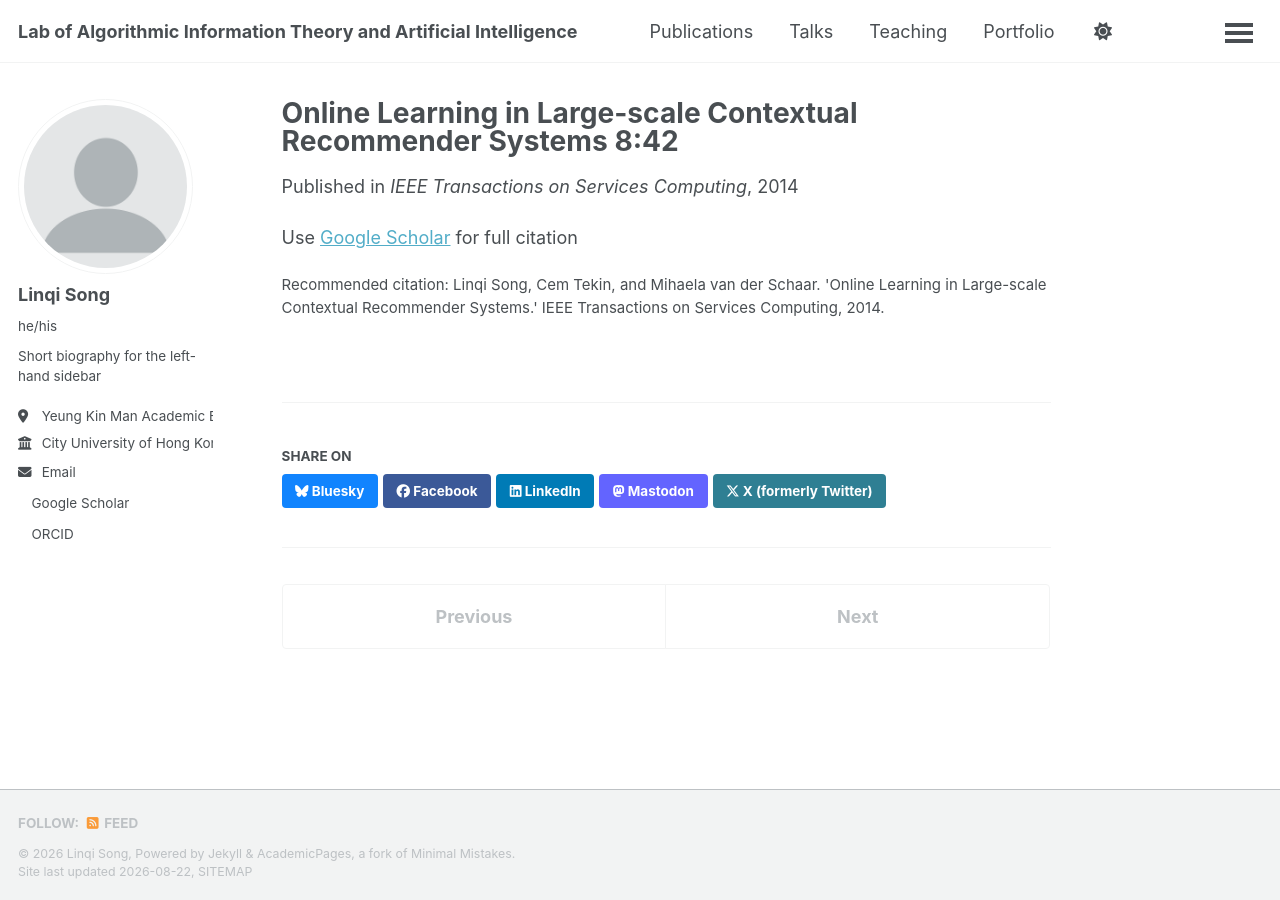
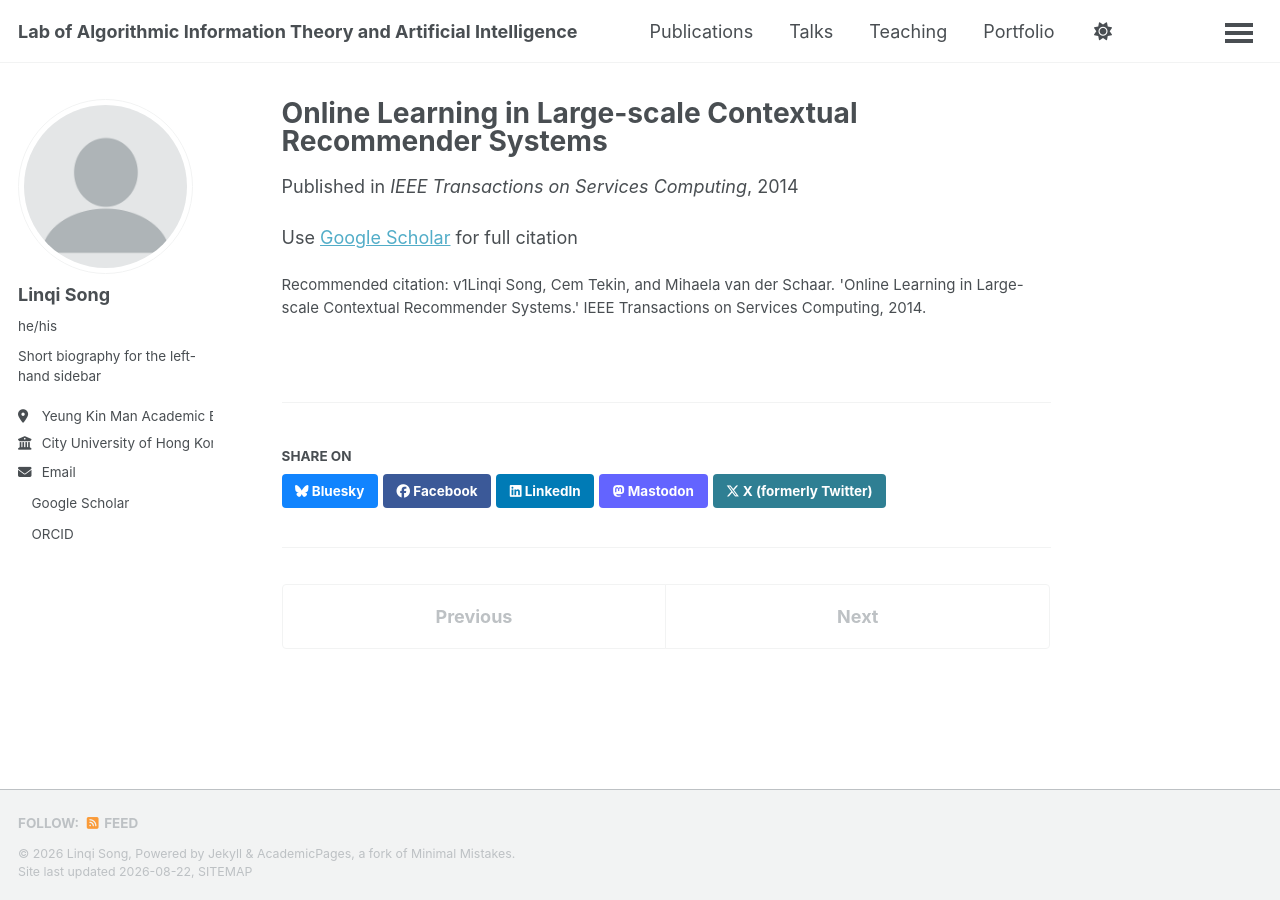
Before and after one commit to AI2LabSite/ai2labsite.github.io, a Jekyll site: the page built from _publications/2014-01-01-CemTekin-and-Mihaela-van-der-Schaar-Fellow.md, in a window 1280 px wide. Built offline with Jekyll 4.4.1, drawn with Linux system fonts in a browser that asks for light colours; a style sheet for code colours, icons or effects is not loaded.

Commit message:
Update 2014-01-01-CemTekin-and-Mihaela-van-der-Schaar-Fellow.md

```diff
--- a/_publications/2014-01-01-CemTekin-and-Mihaela-van-der-Schaar-Fellow.md
+++ b/_publications/2014-01-01-CemTekin-and-Mihaela-van-der-Schaar-Fellow.md
@@ -1,6 +1,5 @@
 ---
-title: "Online Learning in Large-scale Contextual Recommender Systems 8:42"
-collection: publications
+title: "Online Learning in Large-scale Contextual Recommender Systems"
 category: manuscripts
 authors:
   - "Song, Linqi"
@@ -10,6 +9,6 @@ venue: "IEEE Transactions on Services Computing"
 year: 2014
 date: 2014-01-01
 permalink: /publication/2014-01-01-online-learning-recommender-systems
-citation: "Linqi Song, Cem Tekin, and Mihaela van der Schaar. 'Online Learning in Large-scale Contextual Recommender Systems.' IEEE Transactions on Services Computing, 2014."
+citation: "v1Linqi Song, Cem Tekin, and Mihaela van der Schaar. 'Online Learning in Large-scale Contextual Recommender Systems.' IEEE Transactions on Services Computing, 2014."
 ---
 Use [Google Scholar](https://scholar.google.com/scholar?q={Online Learning in Large-scale Contextual Recommender Systems}) for full citation
```
